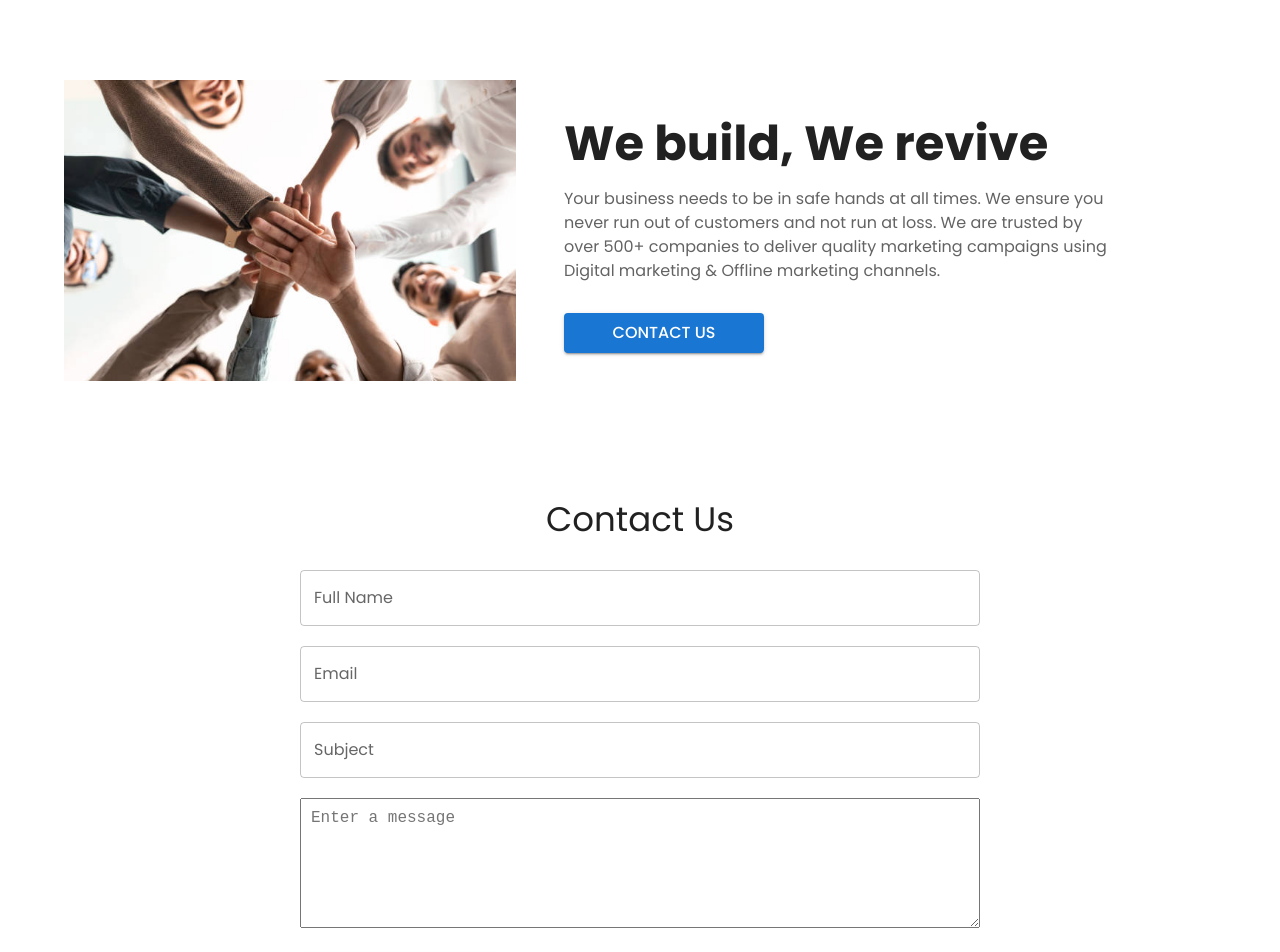
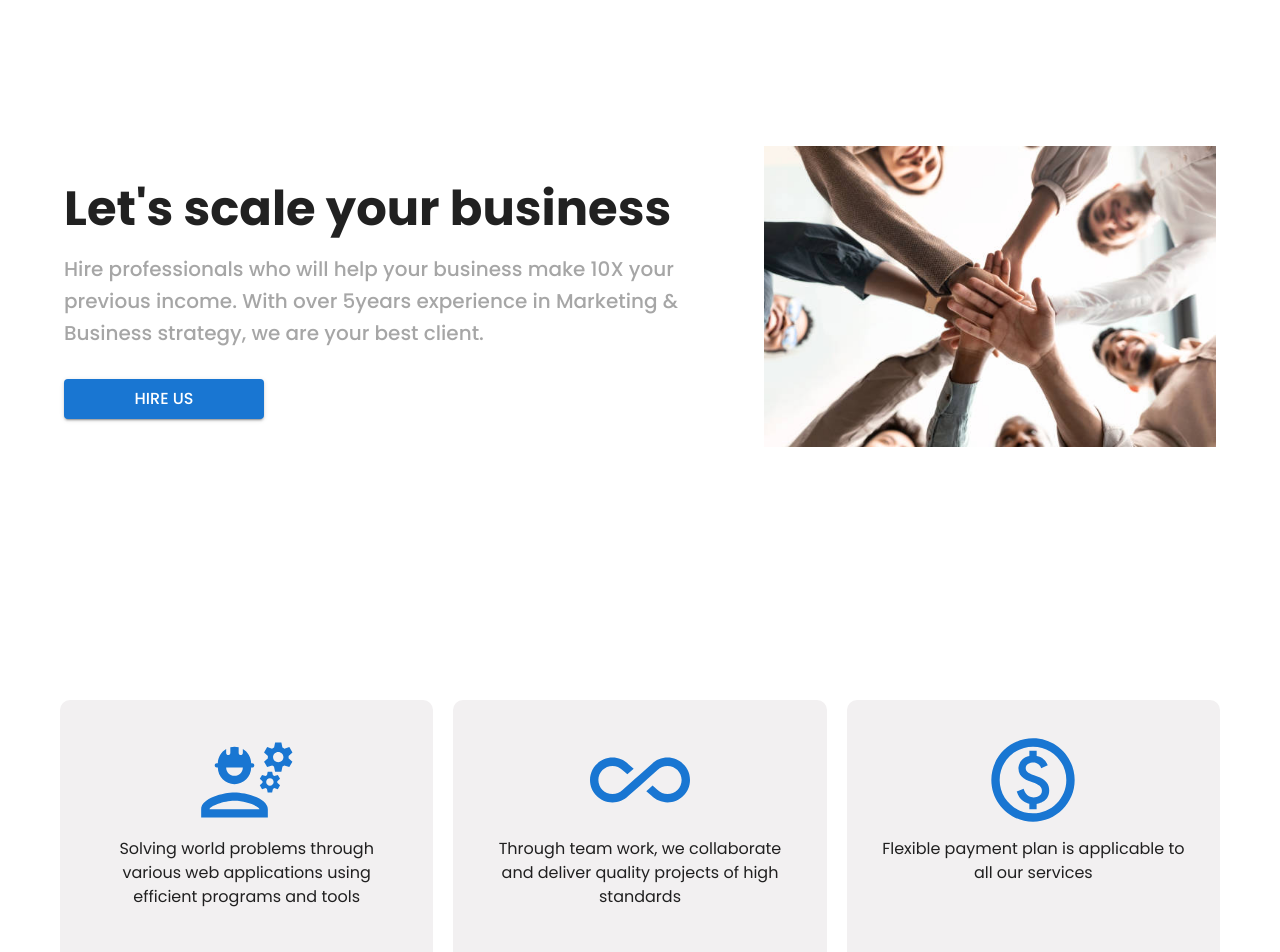
Before and after one commit to Agnes-Kalunda/companyy, a React (Create React App) app: page / in a window 1280 px wide. Shown: the top 952 px of the page. Built offline with nearby package versions, Linux system fonts and the light colour scheme.

Commit message:
aded section and hero componets

```diff
--- a/src/App.js
+++ b/src/App.js
@@ -1,6 +1,8 @@
 import AboutUs from "./components/AboutUs"
 import ContactUs from "./components/ContactUs"
 import Footer from "./components/Footer"
+import Hero from "./components/Hero"
+import Section from "./components/Section"
 import '@fontsource/roboto/300.css';
 import '@fontsource/roboto/400.css';
 import '@fontsource/roboto/500.css';
@@ -21,7 +23,8 @@ function App() {
     <>
     <ThemeProvider theme={theme}>
       <CssBaseline />
-
+      <Hero />
+      <Section />
       <AboutUs />
       <ContactUs />
       <Footer />
--- /dev/null
+++ b/src/components/Hero.js
@@ -0,0 +1,37 @@
+import React from 'react';
+import { Grid, Typography, Button, Box } from '@mui/material';
+import teamone from '../images/teamone.jpg';
+import useStyles from '../styles/styles';
+
+const Hero = () => {
+  const classes = useStyles();
+
+  return (
+    <Box className={classes.heroBox}>
+      <Grid container spacing={6} className={classes.gridContainer}>
+        <Grid item xs={12} md={7}>
+          <Typography variant="h3" fontWeight={700} className={classes.title}>
+            Let's scale your business
+          </Typography>
+          <Typography variant="h6" className={classes.subtitle}>
+            Hire professionals who will help your business make 10X your
+            previous income. With over 5years experience in Marketing & Business
+            strategy, we are your best client.
+          </Typography>
+          <Button
+            variant="contained"
+            color="primary"
+            sx={{ width: '200px', fontSize: '16px' }}
+          >
+            HIRE US
+          </Button>
+        </Grid>
+        <Grid item xs={12} md={5}>
+          <img src={teamone} alt="My Team" className={classes.largeImage} />
+        </Grid>
+      </Grid>
+    </Box>
+  );
+};
+
+export default Hero;
--- /dev/null
+++ b/src/components/Section.js
@@ -0,0 +1,51 @@
+import React from 'react';
+import { Grid, Typography, Box } from '@mui/material';
+import EngineeringOutlinedIcon from '@mui/icons-material/EngineeringOutlined';
+import AllInclusiveIcon from '@mui/icons-material/AllInclusive';
+import PaidOutlinedIcon from '@mui/icons-material/PaidOutlined';
+import useStyles from '../styles/styles';
+
+const Section = () => {
+  const classes = useStyles();
+
+  const sectionItems = [
+    {
+      id: 1,
+      icon: <EngineeringOutlinedIcon sx={{ fontSize: 100 }} color="primary" />,
+      sentence:
+        'Solving world problems through various web applications using efficient programs and tools',
+    },
+    {
+      id: 2,
+      icon: <AllInclusiveIcon sx={{ fontSize: 100 }} color="primary" />,
+      sentence:
+        'Through team work, we collaborate and deliver quality projects of high standards',
+    },
+    {
+      id: 3,
+      icon: <PaidOutlinedIcon sx={{ fontSize: 100 }} color="primary" />,
+      sentence: 'Flexible payment plan is applicable to all our services',
+    },
+  ];
+  return (
+    <Box sx={{ flexGrow: 1, minHeight: '400px' }}>
+      <Grid container className={classes.sectionGridContainer}>
+        {sectionItems.map((item) => (
+          <Grid
+            item
+            xs={12}
+            md={3.5}
+            minHeight={300}
+            key={item.id}
+            className={classes.sectionGridItem}
+          >
+            {item.icon}
+            <Typography>{item.sentence}</Typography>
+          </Grid>
+        ))}
+      </Grid>
+    </Box>
+  );
+};
+
+export default Section;
```
Also changed, not shown: src/components/Header.js (added).
